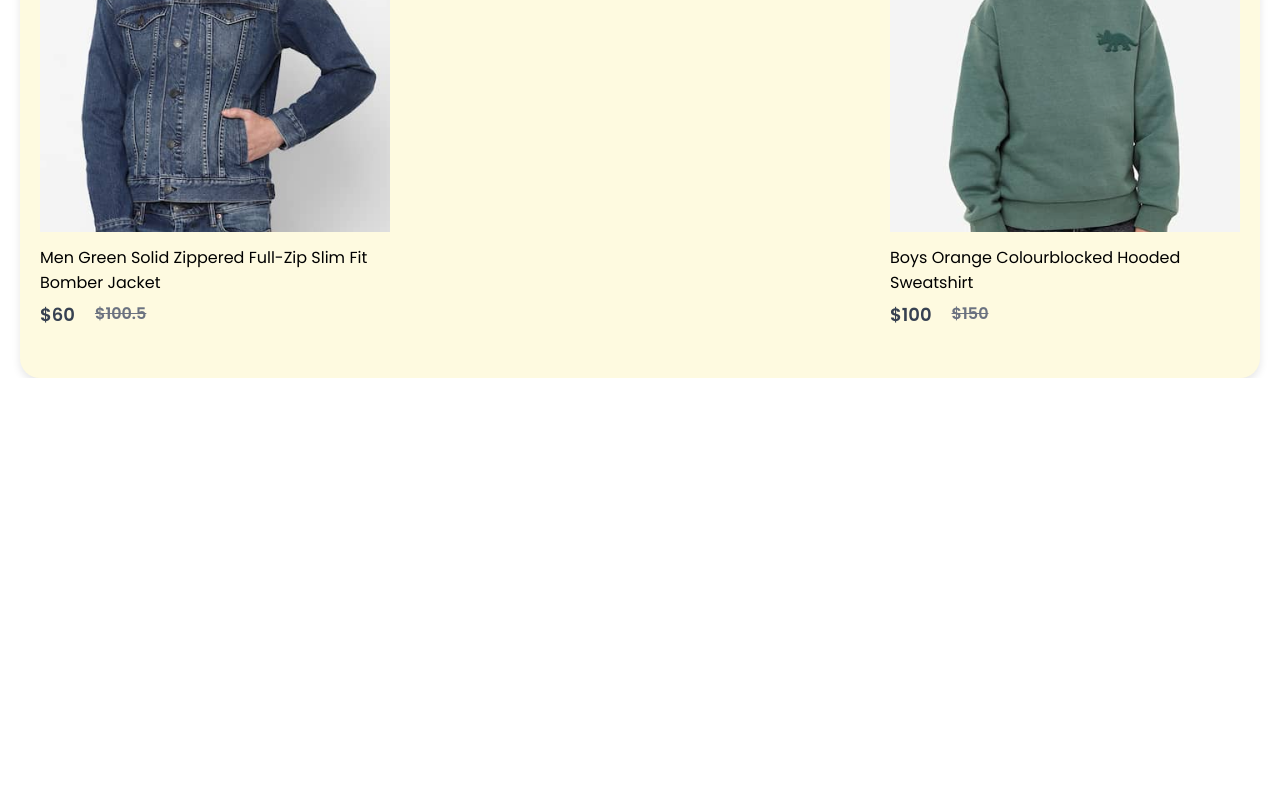
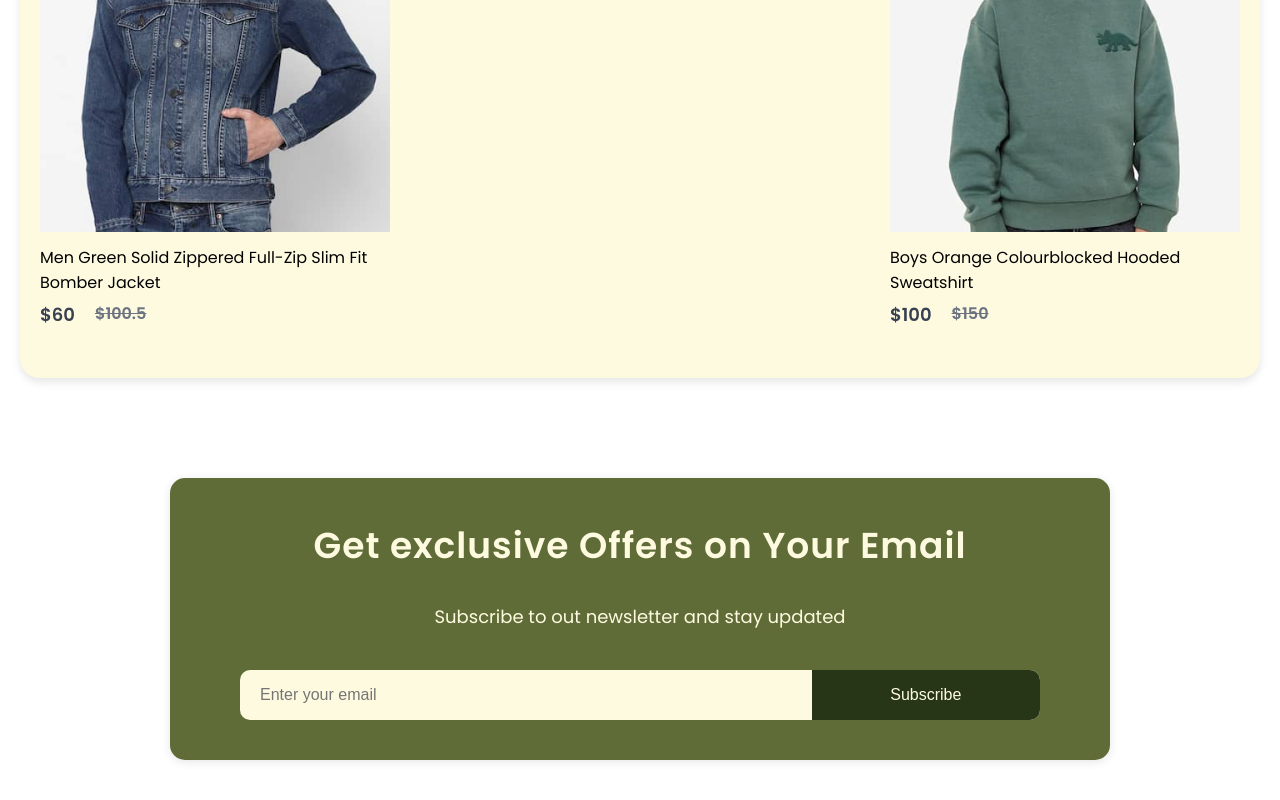
Before and after one commit to Vishnudas2003/Soubhagya-clothing, a React (Create React App) app in the folder frontend/: page / in a window 1280 px wide. Shown: the part 4396-5196 px from the top of the page. Before the commit the page ends 4774 px from the top, so only its background shows below. Built offline with nearby package versions, Linux system fonts and the light colour scheme.

Commit message:
Made the newsletter portion, edited it properly

```diff
--- a/frontend/src/Components/NewCollections/NewCollections.css
+++ b/frontend/src/Components/NewCollections/NewCollections.css
@@ -4,7 +4,7 @@
     align-items: center;
     height: auto;
     gap: 20px;
-    margin-bottom: 50px;
+    margin-bottom: 100px;
     background-color: #fefae0; /* Soft Cream background */
     padding: 50px 20px;
     border-radius: 20px; /* Rounded corners for a modern look */
--- /dev/null
+++ b/frontend/src/Components/NewsLetter/NewsLetter.css
@@ -0,0 +1,69 @@
+.newsletter {
+    width: 100%; /* Full width */
+    max-width: 900px; /* Constrain the width */
+    height: auto; /* Flexible height */
+    display: flex;
+    flex-direction: column;
+    align-items: center;
+    justify-content: center;
+    margin: 100px auto 150px auto; /* Balanced spacing from top and bottom */
+    padding: 40px 20px; /* Adjusted padding */
+    background-color: #606c38; /* Dark Green background */
+    border-radius: 15px; /* Softer corners */
+    box-shadow: 0 2px 10px rgba(0, 0, 0, 0.1); /* Softer shadow */
+    gap: 20px;
+}
+
+.newsletter h1 {
+    color: #fefae0; /* Soft Cream text */
+    font-size: 36px; /* Reduced size for simplicity */
+    font-weight: 600;
+    text-align: center;
+    margin-bottom: 10px;
+    letter-spacing: 1px; /* Slight spacing for a clean look */
+}
+
+.newsletter p {
+    color: #fefae0; /* Soft Cream for the paragraph text */
+    font-size: 18px;
+    text-align: center;
+    margin-bottom: 20px;
+}
+
+.newsletter div {
+    display: flex;
+    align-items: center;
+    justify-content: space-between;
+    width: 100%; /* Full width */
+    max-width: 800px; /* Constrain width for consistency */
+    background-color: #fefae0; /* Soft Cream background for input container */
+    border-radius: 10px; /* Softer corners */
+    overflow: hidden; /* Hide overflow for clean edges */
+}
+
+.newsletter input {
+    width: 70%; /* Input takes majority of the space */
+    height: 50px;
+    border: none;
+    padding: 0 20px;
+    font-size: 16px;
+    color: #283618; /* Deep Olive for text */
+    background: none; /* Transparent background */
+    outline: none; /* Remove outline on focus */
+}
+
+.newsletter button {
+    width: 30%; /* Button takes remaining space */
+    height: 50px;
+    border: none;
+    background-color: #283618; /* Deep Olive for button */
+    color: #fefae0; /* Soft Cream for button text */
+    font-size: 16px;
+    cursor: pointer;
+    transition: background-color 0.3s ease;
+}
+
+.newsletter button:hover {
+    background-color: #fefae0; /* Button hover effect */
+    color: #283618; /* Text hover effect */
+}
--- /dev/null
+++ b/frontend/src/Components/NewsLetter/NewsLetter.jsx
@@ -0,0 +1,15 @@
+import React from 'react'
+import './NewsLetter.css'
+
+export const NewsLetter = () => {
+  return (
+<div className="newsletter">
+<h1>Get exclusive Offers on Your Email</h1>
+<p>Subscribe to out newsletter and stay updated</p>
+<div>
+    <input type="email" placeholder="Enter your email" />
+    <button>Subscribe</button>
+</div>
+</div>
+)
+}
--- a/frontend/src/Pages/Shop.jsx
+++ b/frontend/src/Pages/Shop.jsx
@@ -3,6 +3,7 @@ import { Hero } from '../Components/Hero/Hero'
 import { Popular } from '../Components/Popular/Popular'
 import { Offers } from '../Components/Offers/Offers'
 import { NewCollections } from '../Components/NewCollections/NewCollections'
+import { NewsLetter } from '../Components/NewsLetter/NewsLetter'
 
 export const Shop = () => {
   return (
@@ -11,6 +12,7 @@ export const Shop = () => {
         <Popular/>
         <Offers/>
         <NewCollections/>
+        <NewsLetter/>
     </div>
   )
 }
```
